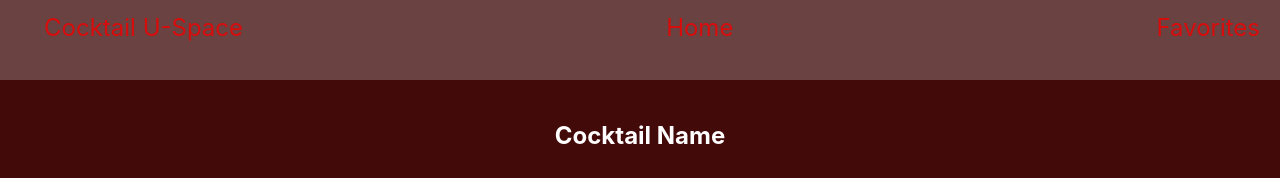
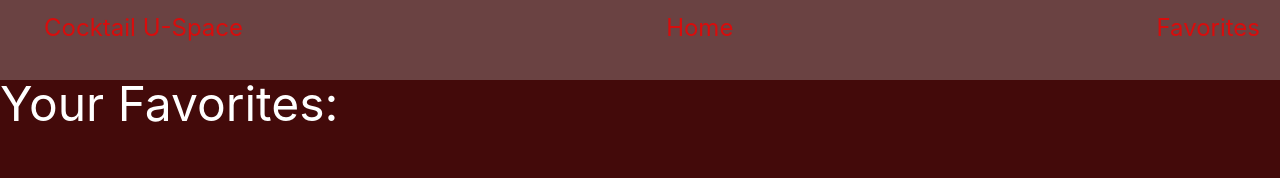
Before and after one commit to elizabethvera-atieno/Cocktail-USpace, a React (Create React App) app: page /favorites in a window 1280 px wide. Shown: the top 178 px of the page. Built offline with nearby package versions, Linux system fonts and the light colour scheme.

Commit message:
route the display page

```diff
--- a/src/Components/App.js
+++ b/src/Components/App.js
@@ -7,13 +7,17 @@ import Favorites from './Favorites';
 import Footer from "./Footer";
 import Display from './Dispay';
 
+
 function App() {
   return (
     <>
       <Navbar/>
-        <div className='APP'>
+        <div className='app'>
         <Switch>
         <Route path="/favorites">
+          <Favorites/>
+        </Route>
+        <Route path={`/display`}>
           <Display/>
         </Route>
         <Route exact path="/">
```
